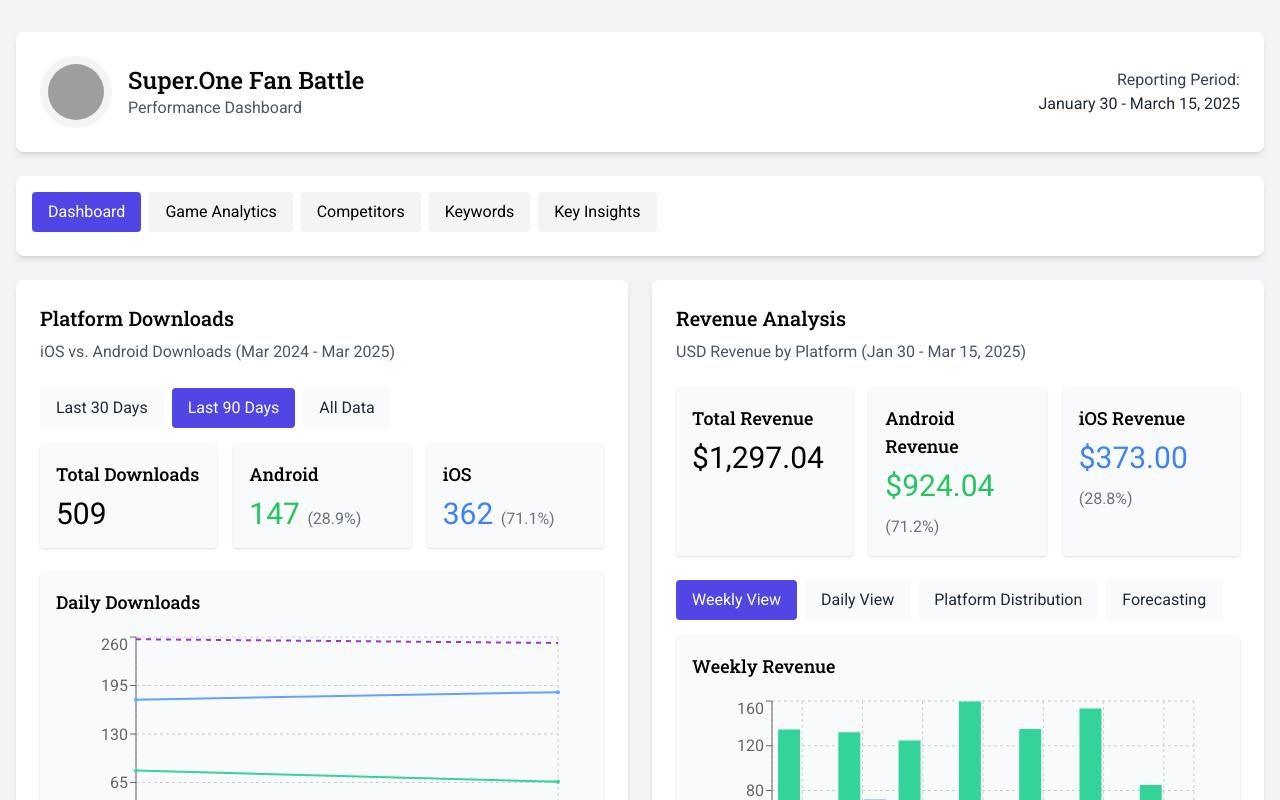
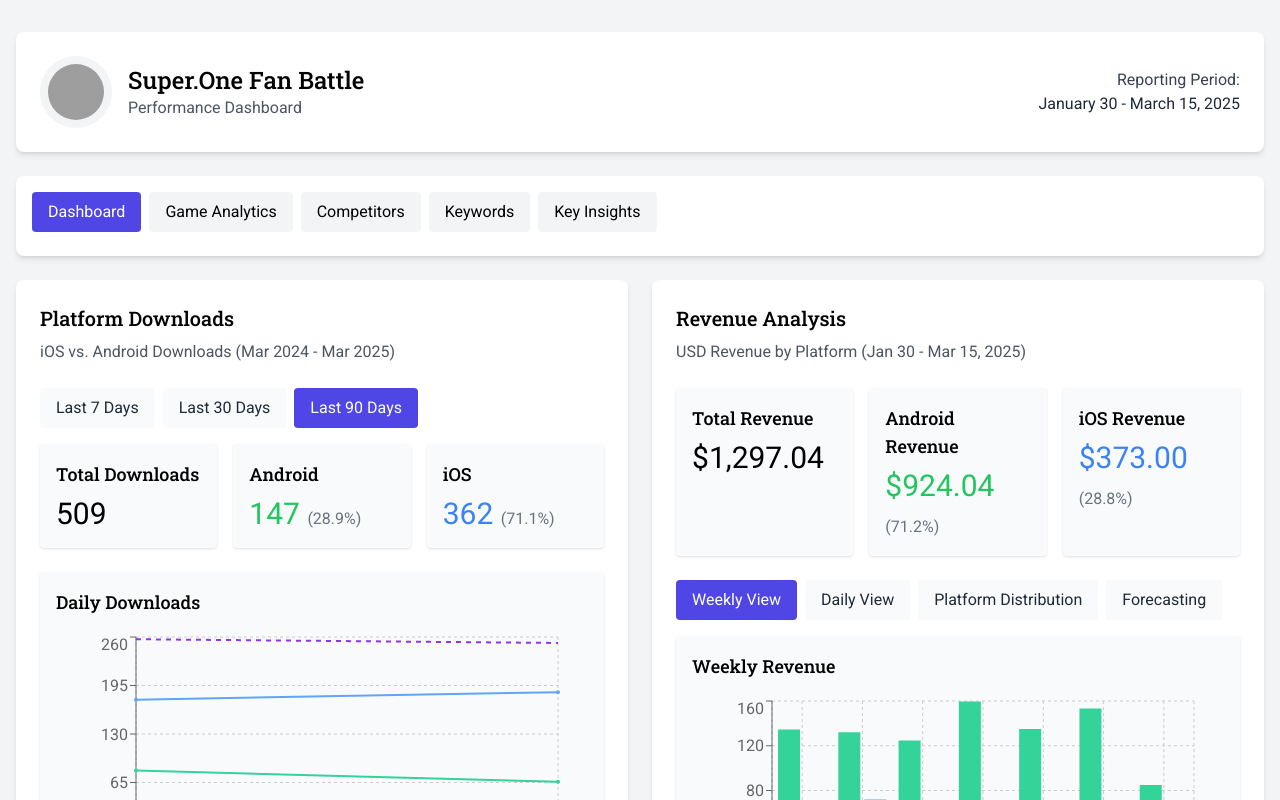
Before and after one commit to robertredbox/RBM_SuperOne_Dashboard_170325, a React (Create React App) app: page / in a window 1280 px wide. Shown: the top 800 px of the page. Built offline with nearby package versions, Linux system fonts and the light colour scheme; grey boxes are pictures that could not be loaded.

Commit message:
Change to 7/30/90 days time ranges only

```diff
--- a/src/components/PlatformDownloads.js
+++ b/src/components/PlatformDownloads.js
@@ -294,13 +294,15 @@
     let filteredData;
 
     switch (selectedRange) {
+      case '7days':
+        filteredData = filterByDays(data, 7);
+        break;
       case '30days':
         filteredData = filterByDays(data, 30);
         break;
       case '90days':
         filteredData = filterByDays(data, 90);
         break;
-      case 'all':
       default:
         // Use all data for "All Data" option
         filteredData = [...data];
@@ -383,6 +385,13 @@
       <div className="mb-4">
         <div className="flex space-x-2">
           <button
+            className={`px-4 py-2 rounded transition-colors ${timeRange === '7days' ? 'bg-indigo-600 text-white' : 'bg-gray-50 text-gray-800'}`}
+            onClick={() => setTimeRange('7days')}
+            style={{ fontFamily: '"Roboto", sans-serif', fontWeight: 400 }}
+          >
+            Last 7 Days
+          </button>
+          <button
             className={`px-4 py-2 rounded transition-colors ${timeRange === '30days' ? 'bg-indigo-600 text-white' : 'bg-gray-50 text-gray-800'}`}
             onClick={() => setTimeRange('30days')}
             style={{ fontFamily: '"Roboto", sans-serif', fontWeight: 400 }}
@@ -395,13 +404,6 @@
             style={{ fontFamily: '"Roboto", sans-serif', fontWeight: 400 }}
           >
             Last 90 Days
-          </button>
-          <button
-            className={`px-4 py-2 rounded transition-colors ${timeRange === 'all' ? 'bg-indigo-600 text-white' : 'bg-gray-50 text-gray-800'}`}
-            onClick={() => setTimeRange('all')}
-            style={{ fontFamily: '"Roboto", sans-serif', fontWeight: 400 }}
-          >
-            All Data
           </button>
         </div>
       </div>
@@ -441,7 +443,7 @@
               <XAxis
                 dataKey="displayDate"
                 tick={{ fontSize: 12 }}
-                interval={timeRange === '30days' ? 3 : timeRange === '90days' ? 7 : 15}
+                interval={timeRange === '7days' ? 0 : timeRange === '30days' ? 3 : 7}
                 height={40}
               />
               <YAxis />
@@ -503,9 +505,9 @@
           </ResponsiveContainer>
         </div>
         <p className="text-sm text-gray-600 mt-3" style={{ fontFamily: '"Roboto", sans-serif', fontWeight: 400 }}>
-          {timeRange === '30days' ? 'Showing data for the last 30 days' :
-           timeRange === '90days' ? 'Showing data for the last 90 days' :
-           'Showing all available data (Mar 2024 - Mar 2025)'}
+          {timeRange === '7days' ? 'Showing data for the last 7 days' :
+           timeRange === '30days' ? 'Showing data for the last 30 days' :
+           'Showing data for the last 90 days'}
         </p>
       </div>
     </div>
```
